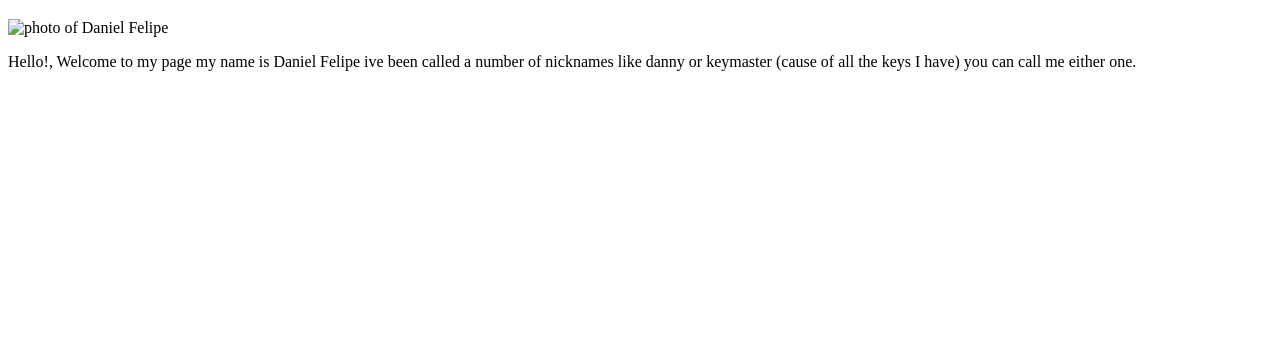
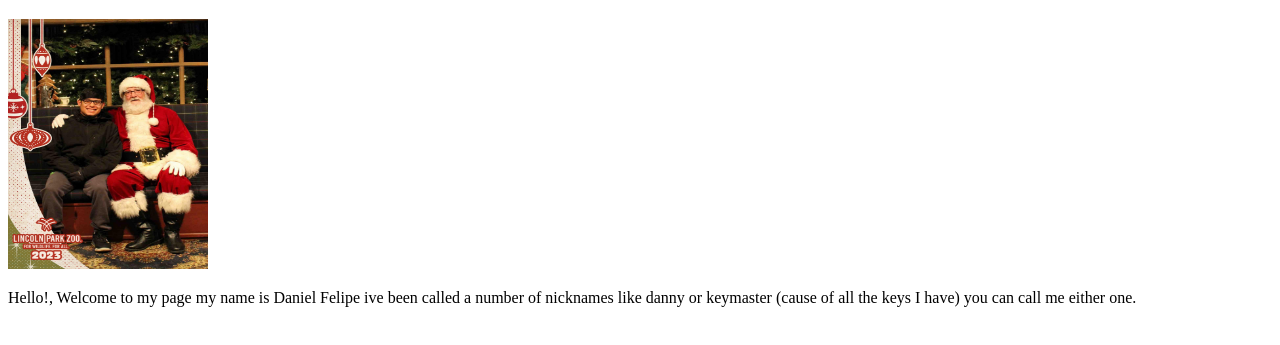
Before and after one commit to Zeldamaster21/Project1, a plain HTML site: page index.html in a window 1280 px wide. Shown: the part 149-494 px from the top of the page. Drawn offline with Linux system fonts and the light colour scheme.

Commit message:
making photo appear

```diff
--- a/index.html
+++ b/index.html
@@ -19,7 +19,7 @@
 
 				<h1> Introduction </h1>
 					<div>
-						<img scr="Mypic.jpg" alt="photo of Daniel Felipe" width="200" height="250">
+						<img src="Mypic.jpg" alt="photo of Daniel Felipe" width="200" height="250">
 				<p> Hello!, Welcome to my page my name is Daniel Felipe ive been called a number of nicknames like danny or keymaster (cause of all the keys I have)
 				you can call me either one.
 				</p>
```
